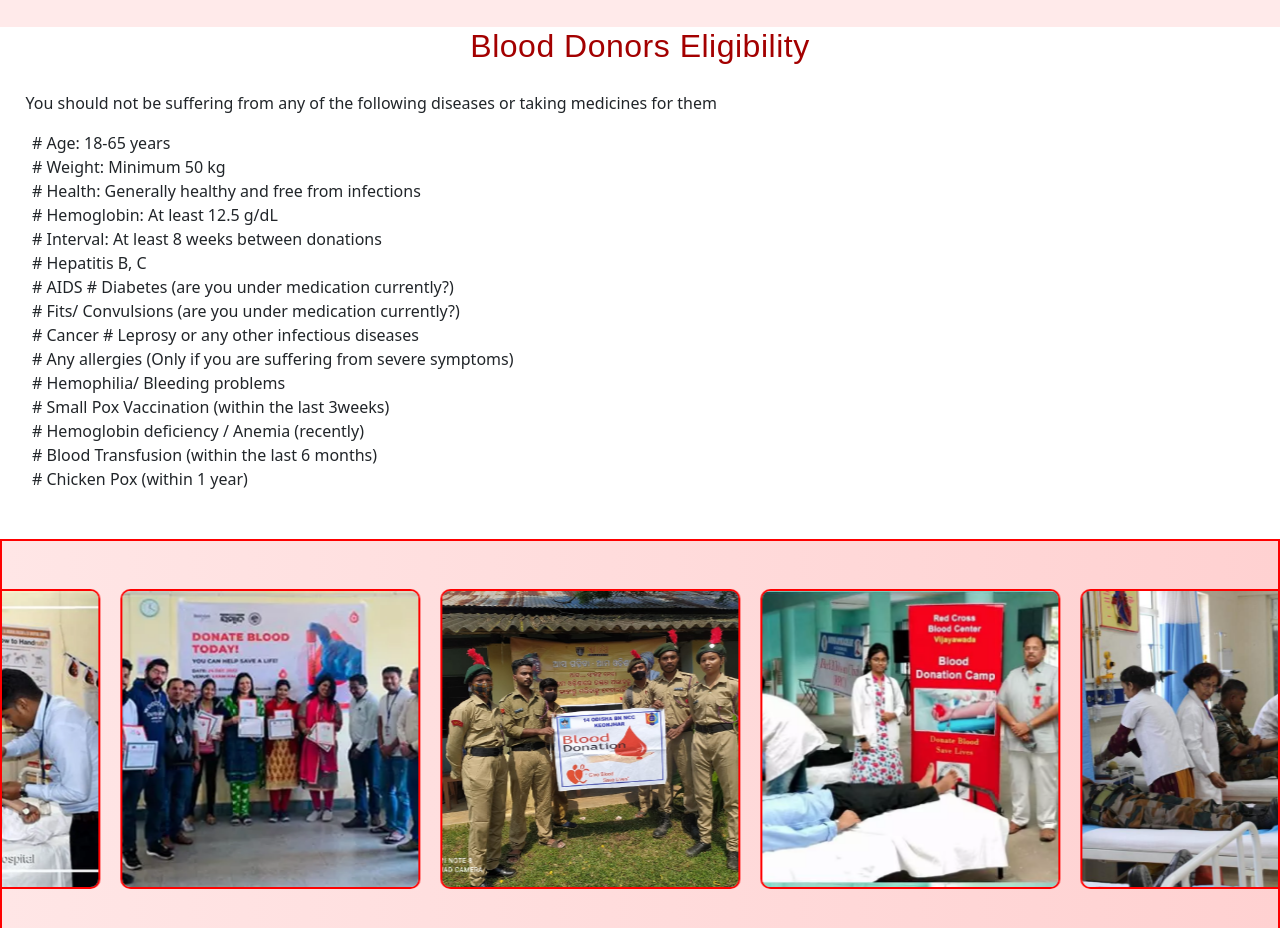
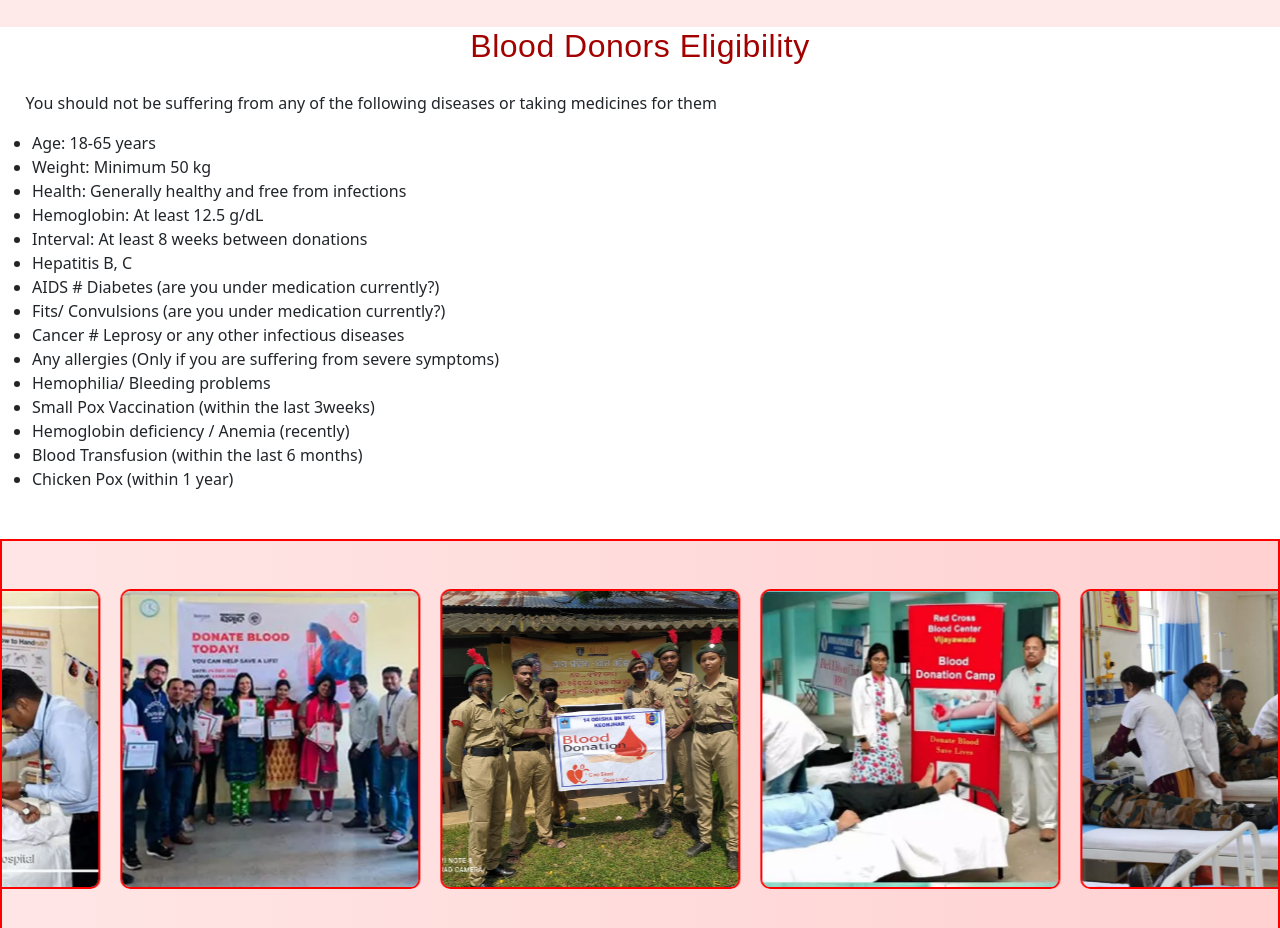
Before and after one commit to abhinaya3018-hue/groupproject, a React (Vite) app in the folder FRONTEND/my-react-app/: page / in a window 1280 px wide. Shown: the part 1800-2728 px from the top of the page. Built offline with nearby package versions, Linux system fonts and the light colour scheme; a web font is replaced by a local one.

Commit message:
removefooter

```diff
--- a/FRONTEND/my-react-app/src/components/navbar.jsx
+++ b/FRONTEND/my-react-app/src/components/navbar.jsx
@@ -10,7 +10,7 @@ export default function Navbar() {
 
         <div className="collapse navbar-collapse" id="navbarNavAltMarkup">
           <div className="navbar-nav ms-auto">
-             <Link className="nav-link" to="/aboutus">About Us</Link>
+            <Link className="nav-link" to="/Aboutus">About Us</Link>
             <Link className="nav-link" to="/eligibility">Eligibility</Link>
             <Link className="nav-link" to="/bloodflow">Red Flow</Link>
             <Link className="nav-link" to="/login"><i className="fa fa-sign-in"></i> Login</Link>
--- a/FRONTEND/my-react-app/src/pages/BloodFlowAnimation.jsx
+++ b/FRONTEND/my-react-app/src/pages/BloodFlowAnimation.jsx
@@ -24,6 +24,8 @@ export default function BloodFlowInteractive() {
   return (
     <div className="blood-panel">
       {/* Donor Column */}
+       <a id="backbut1" href="/login">
+      <i className="fa-solid fa-angles-left" id="base5"></i></a>
       <div className="donor-col">
         {donors.map((g) => (
           <div
@@ -47,7 +49,7 @@ export default function BloodFlowInteractive() {
             const endY = 50 + targetIndex * 100;
             const controlY = (startY + endY) / 2;
 
-            const d = `M50 ${startY} C 200 ${startY}, 220 ${controlY}, 350 ${endY}`;
+            const d = `M10 ${startY} C 200 ${startY}, 220 ${controlY}, 350 ${endY}`;
 
             const isActive = selected === g;
 
--- a/FRONTEND/my-react-app/src/pages/homehero.css
+++ b/FRONTEND/my-react-app/src/pages/homehero.css
@@ -267,10 +267,6 @@ body{
   }
 }
 
-#eligibility ul{
-  list-style: none;
-}
-
 #eligibility h3{
   text-align: center;
   color: #a30000;
--- a/FRONTEND/my-react-app/src/pages/homehero.jsx
+++ b/FRONTEND/my-react-app/src/pages/homehero.jsx
@@ -1,6 +1,6 @@
 import React, { useEffect, useRef } from "react";
 import "./homehero.css";
-import { Link } from "react-router-dom"; // ✅ import Link if you use it in footer
+import { Link } from "react-router-dom";
 
 
 const Homehero = () => {
@@ -180,21 +180,21 @@ const Homehero = () => {
         <h3>Blood Donors Eligibility</h3>
         <p>You should not be suffering from any of the following diseases or taking medicines for them</p>
         <ul>
-          <li># Age: 18-65 years</li>
-          <li># Weight: Minimum 50 kg</li>
-          <li># Health: Generally healthy and free from infections</li>
-          <li># Hemoglobin: At least 12.5 g/dL</li>
-          <li># Interval: At least 8 weeks between donations</li>
-          <li># Hepatitis B, C</li>
-          <li># AIDS # Diabetes (are you under medication currently?)</li>
-          <li># Fits/ Convulsions (are you under medication currently?)</li>
-          <li># Cancer # Leprosy or any other infectious diseases</li>
-          <li># Any allergies (Only if you are suffering from severe symptoms)</li>
-          <li># Hemophilia/ Bleeding problems</li>
-          <li># Small Pox Vaccination (within the last 3weeks)</li>
-          <li># Hemoglobin deficiency / Anemia (recently)</li>
-          <li># Blood Transfusion (within the last 6 months)</li>
-          <li># Chicken Pox (within 1 year)</li>
+          <li>Age: 18-65 years</li>
+          <li>Weight: Minimum 50 kg</li>
+          <li>Health: Generally healthy and free from infections</li>
+          <li>Hemoglobin: At least 12.5 g/dL</li>
+          <li>Interval: At least 8 weeks between donations</li>
+          <li>Hepatitis B, C</li>
+          <li>AIDS # Diabetes (are you under medication currently?)</li>
+          <li>Fits/ Convulsions (are you under medication currently?)</li>
+          <li>Cancer # Leprosy or any other infectious diseases</li>
+          <li>Any allergies (Only if you are suffering from severe symptoms)</li>
+          <li>Hemophilia/ Bleeding problems</li>
+          <li>Small Pox Vaccination (within the last 3weeks)</li>
+          <li>Hemoglobin deficiency / Anemia (recently)</li>
+          <li>Blood Transfusion (within the last 6 months)</li>
+          <li>Chicken Pox (within 1 year)</li>
         </ul>
       </div>
       </section>
--- a/FRONTEND/my-react-app/src/pages/loder.css
+++ b/FRONTEND/my-react-app/src/pages/loder.css
@@ -16,7 +16,7 @@
   width: 300px;
   height: 300px;
   border-radius: 50%;
-  border-top: 4px solid #c21807;  /* deep red */
+  border-top: 4px solid #c21807;
   border-right: 4px solid transparent;
   border-bottom: 4px solid #c21807;
   border-left: 4px solid transparent;
@@ -24,7 +24,7 @@
 }
 
 .logo {
-  width: 400px; /* adjust for your logo size */
+  width: 400px;
   z-index: 2;
 }
 
--- a/FRONTEND/my-react-app/src/pages/loder.jsx
+++ b/FRONTEND/my-react-app/src/pages/loder.jsx
@@ -1,14 +1,24 @@
-import React from "react";
+import React, { useEffect } from "react";
 import "./loder.css";
 import logo from "../assets/blood_donation.png";
 
 const Loader = () => {
+
+  useEffect(() => {
+
+    const footer = document.querySelector(".footer");
+    if (footer) footer.style.display = "none";
+
+
+    return () => {
+      if (footer) footer.style.display = "block";
+    };
+  }, []);
+
   return (
-
     <div className="loader-container">
       <div className="circle"></div>
-
-      <img src={logo} alt="Blood 4 India Logo" className="logo" />
+      <img src={logo} alt="" className="logo" />
     </div>
   );
 };
--- a/FRONTEND/my-react-app/src/pages/loderapp.jsx
+++ b/FRONTEND/my-react-app/src/pages/loderapp.jsx
@@ -1,16 +1,16 @@
 import React, { useEffect, useState } from "react";
 import Loader from "./loder";
-import Home from "./homehero";
+import Homehero from "./homehero";
 
 function Loadersapp() {
   const [loading, setLoading] = useState(true);
 
   useEffect(() => {
-    const timer = setTimeout(() => setLoading(false), 3000); // simulate load
+    const timer = setTimeout(() => setLoading(false), 3000);
     return () => clearTimeout(timer);
   }, []);
 
-  return <>{loading ? <Loader /> : <Home />}</>;
+  return <>{loading ? <Loader /> : <Homehero />}</>;
 }
 
 export default Loadersapp;
```
